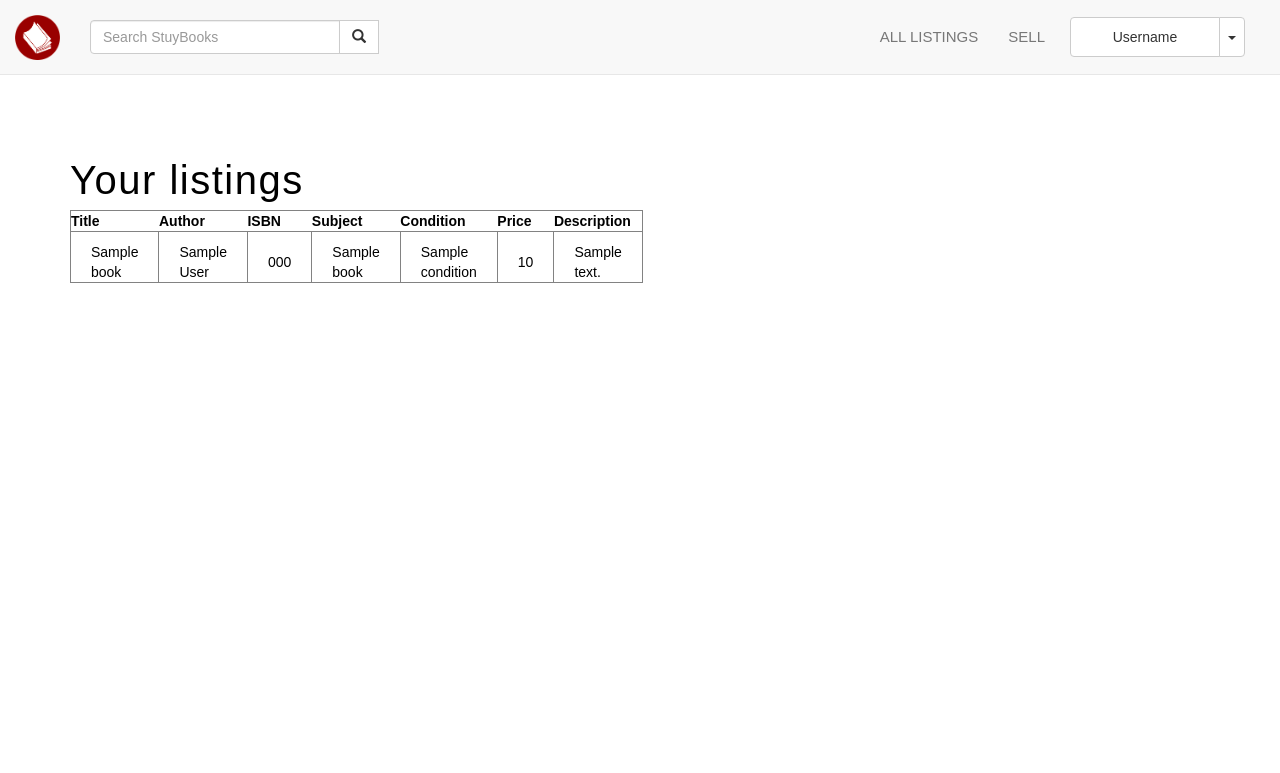
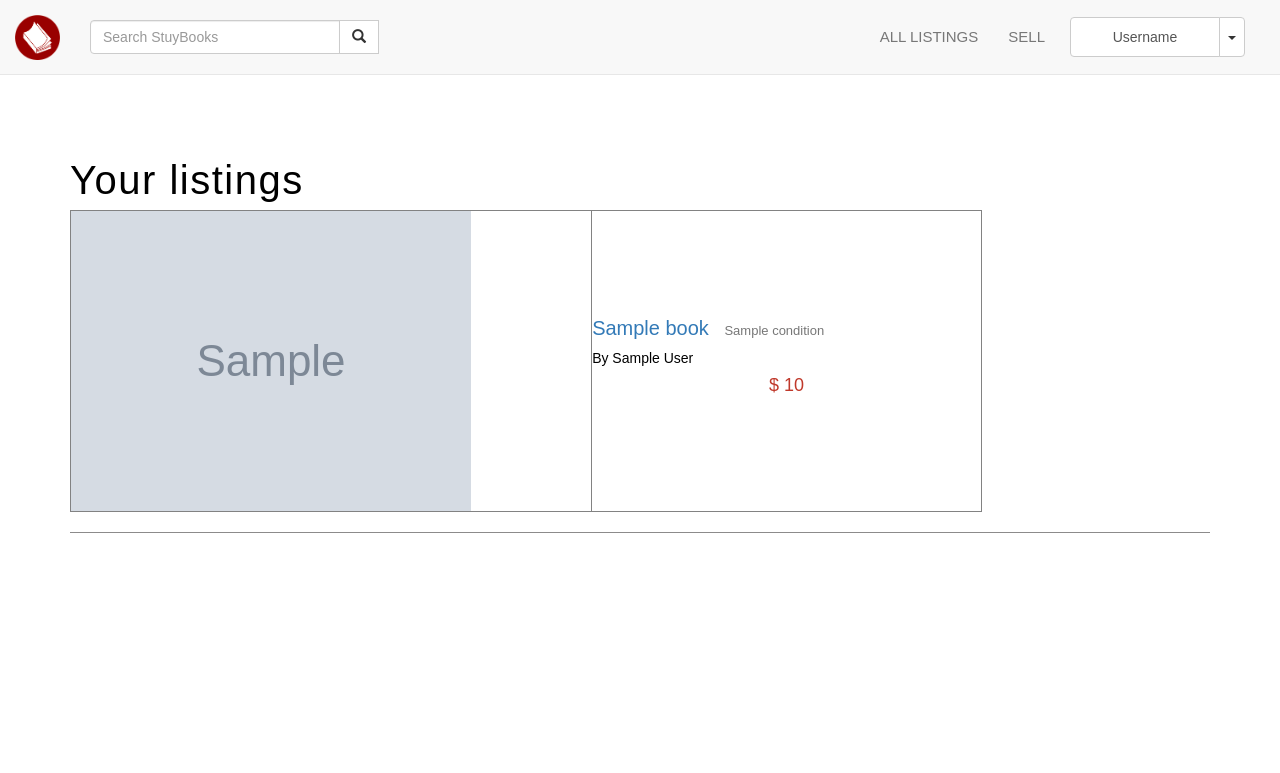
Before and after one commit to CodeSammich/stuy-books, a Flask app: page /userpage in a window 1280 px wide. Shown: the top 773 px of the page. Run offline with Flask 2, Linux system fonts and the light colour scheme; the visitor is signed in with stand-in values (Sample User, id 1); grey boxes marked "Sample" are stand-in pictures; a database or web service that is not in the repository returns one stand-in record (values such as "Sample title"); parts of the project's set-up code (start-up, migrations or seed data) failed here and were passed over; some libraries are stand-ins or nearby versions.

Commit message:
formatting userpage, itempage

```diff
--- a/static/style.css
+++ b/static/style.css
@@ -34,6 +34,10 @@ h2 {
 h3 {
   font-size: 20px;
   letter-spacing: .75px;
+}
+
+hr {
+  border-top: 1px solid #8c8b8b;
 }
 
 p {
@@ -195,7 +199,6 @@ p {
 
 table, tr, td {
   background-color: white;
-  padding: 10px 20px 0;
   border: .25px solid #828282;
   width: 300px;
 }
@@ -221,6 +224,8 @@ table, tr, td {
   border-bottom: 3px solid #990000;
 }
 
-hr {
-  border-top: 1px solid #8c8b8b;
+/*  ITEMPAGE.HTML  */
+.info {
+  color:#777;
+  letter-spacing:1px;
 }
--- a/templates/base.html
+++ b/templates/base.html
@@ -24,7 +24,7 @@
        <div class="test">
          <div class="navbar-header">
            {% if 'logged' in session and session["logged"]>0 %} <!--then to userpage-->
-           <a class="navbar-brand" href="/userpage"><img id="logo" class="smalllogo" src="{{ url_for('static', filename='logo.png') }}" height="45"></a>
+           <a class="navbar-brand" href="/buypage"><img id="logo" class="smalllogo" src="{{ url_for('static', filename='logo.png') }}" height="45"></a>
            <form class="navbar-form" role="search">
              <div class="form-group" style="padding-top:12px;">
                <div class="input-group" style="padding-right:15px;">
@@ -43,7 +43,7 @@
           <li class="in"><a href="/buypage">ALL LISTINGS</a></li>
           <li class="in" style="padding-right:10px;"><a href="/sell">SELL</a></li>
           <li class="btn-group" style="padding-top:5px;">
-            <button type="button" class="btn btn-default" style="width:150px;height:40px;">Username</button>
+            <button type="button" class="btn btn-default" style="width:150px;height:40px;"><a href="/userpage" style="color:#555;text-decoration:none;">Username</a></button>
             <button type="button" class="btn btn-default dropdown-toggle" style="height:40px;"data-toggle="dropdown" aria-haspopup="true" aria-expanded="false">
               <span class="caret"></span>
               <span class="sr-only">Toggle Dropdown</span>
@@ -61,8 +61,12 @@
          <div class="navbar-header" style="padding-top:12px; float:right; padding-right:15px;">
            <form method="POST" class="navbar-form navbar-right" role="search">
              <div class="form-group">
-               <input method="POST" type="text" class="form-control" name="searchQuery" placeholder="Search StuyBooks" style="width:250px;">
-               <input method="POST" class="btn" type="submit" value="Search"></input>
+               <div class="input-group" style="padding-right:15px;">
+                <span class="input-group-btn">
+                 <input type="text" class="form-control" placeholder="Search StuyBooks" style="width:250px;">
+                 <button class="btn btn-default" type="submit"><span class="glyphicon glyphicon-search" aria-hidden="true"></span></button>
+               </span>
+               </div>
              </div>
              <a class="btn btn-default" href="/login">Sign In</a>
              <a class="btn btn-success" href="/signup">Sign Up</a>
--- a/templates/buypage.html
+++ b/templates/buypage.html
@@ -4,7 +4,7 @@
 <div class="buying">
 <h1>All listings</h1>
 {% if info|length > 0 %}
-
+<hr>
   <!--same as the user page, except it displays ALL listings (we'll worry about filter/organizing later)-->
   {% for item in info %}
   <table style="height:150px;width:80% !important;">
--- a/templates/userpage.html
+++ b/templates/userpage.html
@@ -4,29 +4,18 @@
 <div class="userpage">
 <h1>Your listings</h1>
 {% if info|length > 0 %}
-<table>
+{% for item in info %}
+<table style="height:150px;width:80% !important;">
+  <tr><td rowspan="3" style="width:150px;"><img src={{item['image_url']}}></td></tr>
   <tr>
-    <th>Title</th>
-    <th>Author</th>
-    <th>ISBN</th>
-    <th>Subject</th>
-    <th>Condition</th>
-    <th>Price</th>
-    <th>Description</th>
+    <td style="text-align:left; line-height:1.75;"><a href="/itempage/{{item['email']}}/{{item['bookName']}}" style="font-size:20px;">{{item['bookName']}}</a>&nbsp;&nbsp;&nbsp;
+      <span style="color:#777;font-size:13px;">{{item['condition']}}</span><br>By {{item['author']}}
+      <p style="text-align:center; font-size:18px; color:#C0392B; width:100%;">$ {{item['price']}}</p>
+    </td>
   </tr>
-  <!--assuming, starting for loop here-->
-  {% for item in info %}
-  <tr>
-    <td>{{item['bookName']}}</td>
-    <td>{{item['author']}}</td>
-    <td>{{item['isbn']}}</td>
-    <td>{{item['subject']}}</td>
-    <td>{{item['condition']}}</td>
-    <td>{{item['price']}}</td>
-    <td>{{item['description']}}</td>
-  </tr>
-  {% endfor %}
-  <!--end for loop-->
+</table>
+<hr>
+{% endfor %}
 </table>
 {% endif %}
 </div>
```
Also changed, not shown: templates/itempage.html (+11 -7 lines).
